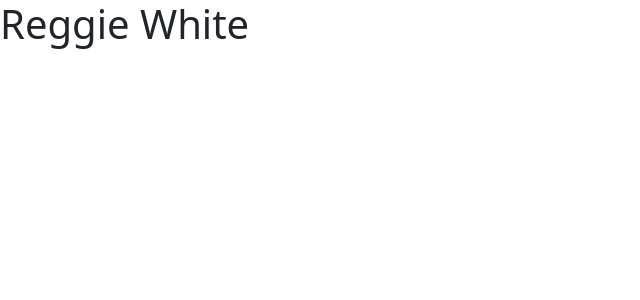
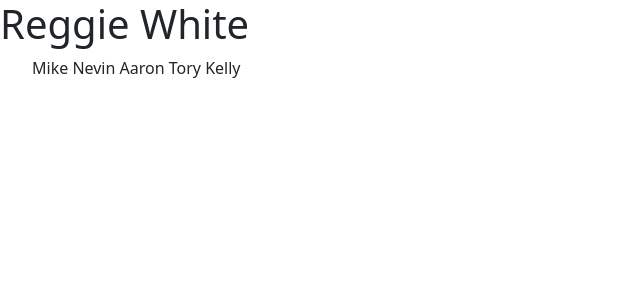
Before and after one commit to matthewkeplinger/react_components_worksheet, a React (Create React App) app: page / in a window 1280 px wide. Shown: the top 300 px of the page, without its empty margins (0-640 px from the left). Built offline with nearby package versions, Linux system fonts and the light colour scheme.

Commit message:
Created NamesList to ouput name array; Added NamesList to App.jsx; successful output

```diff
--- a/src/components/App.jsx
+++ b/src/components/App.jsx
@@ -1,5 +1,6 @@
 import React, { Component } from 'react';
 import DisplayName from './DisplayName';
+import NamesList from './NamesList';
 
 class App extends Component {
     constructor(props) {
@@ -10,7 +11,7 @@ class App extends Component {
             lastName: 'White',
 
         //Exercise 2
-            names: ['Mike', 'Nevin', 'Aaron', 'Tory', 'Kelly'],
+            names: ['Mike ', 'Nevin ', 'Aaron ', 'Tory ', 'Kelly '],
 
         //Exercise 3
             superheroes : [
@@ -39,6 +40,7 @@ class App extends Component {
         return (
             <div>
                 <DisplayName firstName = {this.state.firstName} lastName = {this.state.lastName} />
+                <NamesList names = {this.state.names} />
             </div>
          )
     }
--- /dev/null
+++ b/src/components/NamesList.jsx
@@ -0,0 +1,13 @@
+import React from 'react';
+
+
+const NamesList = (props) => {
+    return(
+        <div>
+            <ul>{props.names}</ul>
+        </div>
+
+    );
+}
+
+export default NamesList;
```
Also changed, not shown: src/components/NamesList.css (added).
